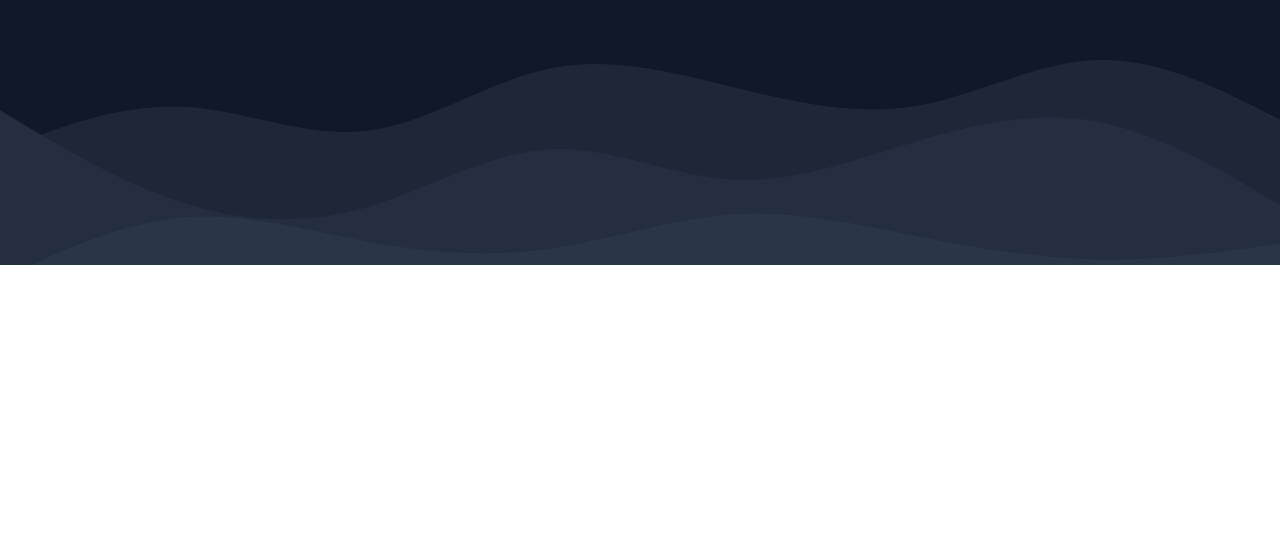
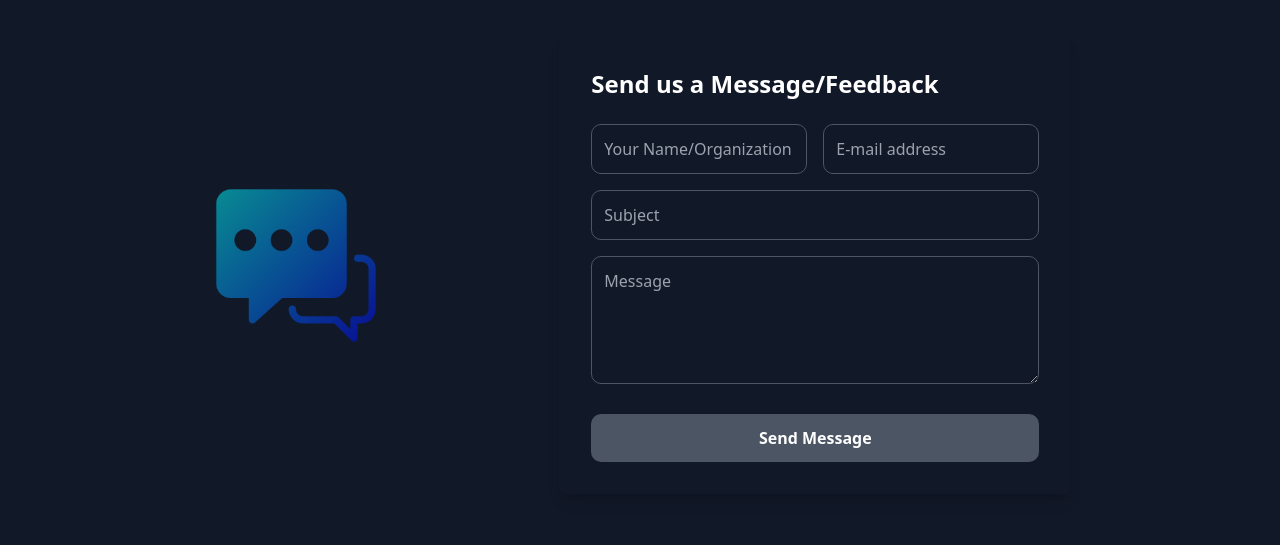
Before and after one commit to atominfra/landing-page, a Next.js app: page / in a window 1280 px wide. Shown: the part 3755-4300 px from the top of the page. Before the commit the page ends 4020 px from the top, so only its background shows below. Built offline with nearby package versions, Linux system fonts and the light colour scheme; a web font is replaced by a local one.

Commit message:
enables ui for feedback section

```diff
--- a/src/app/page.js
+++ b/src/app/page.js
@@ -125,9 +125,9 @@ export default function Home() {
         </div>
       </section>
 
-      {/* <div className="w-full bg-gray-900 min-h-screen max-w-7xl">
+      <div className="w-full bg-gray-900 min-h-screen max-w-7xl">
       <FeedBack />
-    </div> */}
+    </div>
 
       {/* Footer Section */}
       <section className="w-full h-[50vh] relative overflow-hidden">
```
